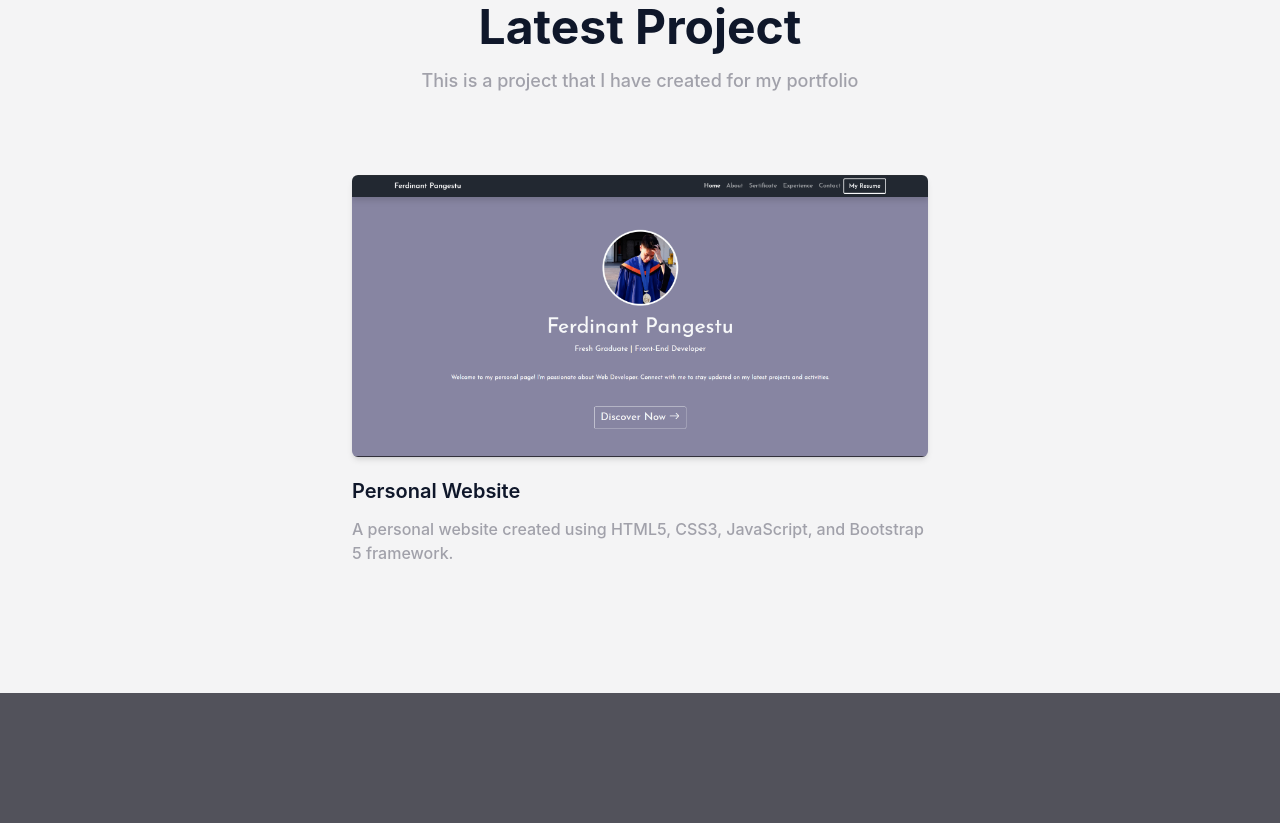
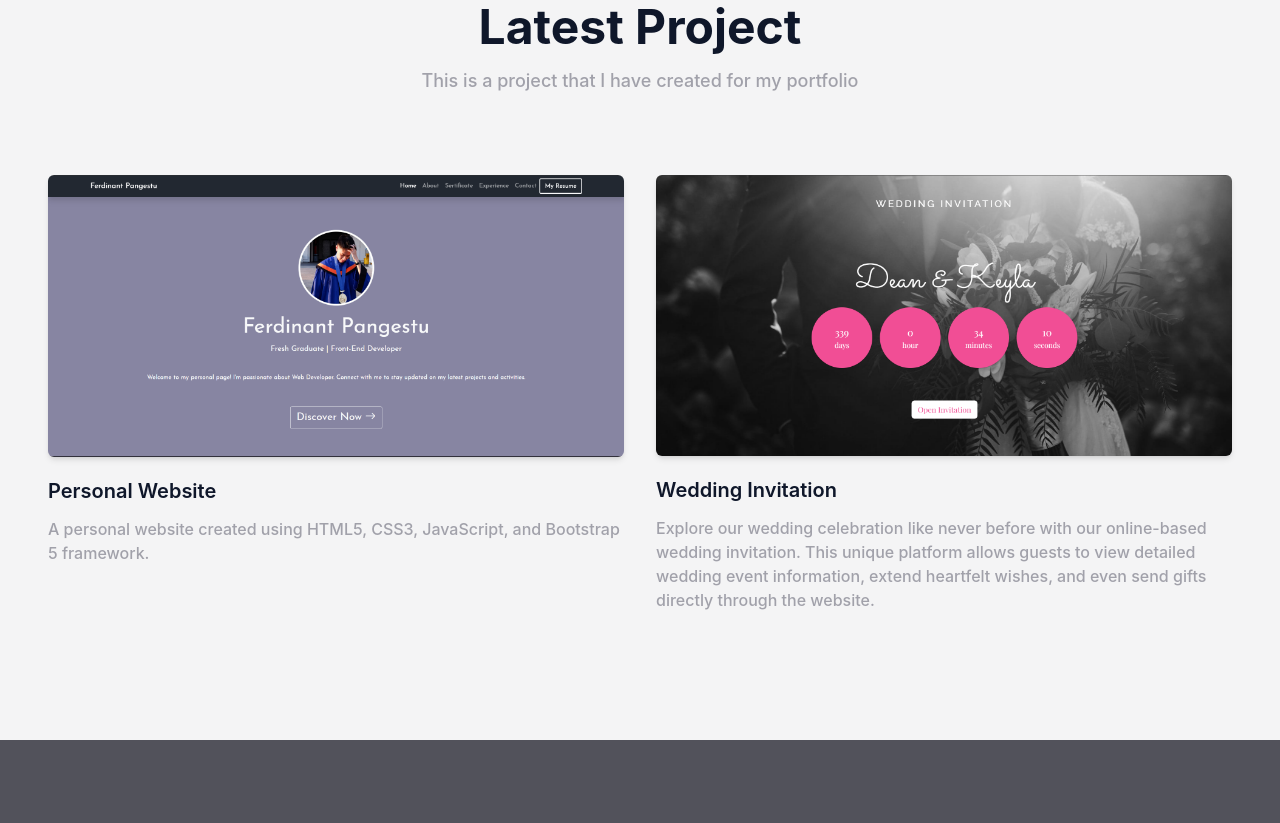
Before and after one commit to Hxnlchs/portfolio-tailwindcss, a website: page index.html in a window 1280 px wide. Shown: the part 1337-2160 px from the top of the page. Drawn offline with Linux system fonts and the light colour scheme.

Commit message:
add wedding inv project

```diff
--- a/index.html
+++ b/index.html
@@ -145,13 +145,13 @@
             <p class="font-medium text-base text-secondary">A personal website created using HTML5, CSS3, JavaScript, and Bootstrap 5 framework.</p>
           </div>
           <!-- Card End -->
-          <!-- <div class="mb-12 p-4 md:w-1/2">
+          <div class="mb-12 p-4 md:w-1/2">
             <div class="rounded-md shadow-md overflow-hidden">
-              <img src="../img/image (1).png" alt="project1" width="w-full">
+              <img src="img/wedding-inv.png" alt="project1" width="wedding_invitation">
             </div>
-            <h3 class="font-semibold text-xl text-dark mt-5 mb-3">Website Bootstrap 5</h3>
-            <p class="font-medium text-base text-secondary">Lorem ipsum dolor sit amet consectetur adipisicing elit. Voluptatibus nostrum reiciendis velit. Temporibus, magni maiores?</p>
-          </div> -->
+            <h3 class="font-semibold text-xl text-dark mt-5 mb-3"><a href="https://hxnlchs.github.io/wedding-invitation" target="_blank">Wedding Invitation</a></h3>
+            <p class="font-medium text-base text-secondary">Explore our wedding celebration like never before with our online-based wedding invitation. This unique platform allows guests to view detailed wedding event information, extend heartfelt wishes, and even send gifts directly through the website.</p>
+          </div>
         </div>
       </div>
     </section>
@@ -190,7 +190,7 @@
           hover:opacity-100 lg:mx-600 xl:mx-8">
         <img src="" alt=""></a>
         </div>
-      </div> -->
+      </div>
     </section>
     <!-- Client Section End -->
 
@@ -201,7 +201,7 @@
           <div class="max-w-full mx-auto text-center mb-16">
             <h4 class="font-semibold text-lg text-primary mb-2 mt-10">Blog</h4>
             <h2 class="font-bold text-dark text-3xl mb-4 sm:text-4xl lg:text-5xl">Latest Posts</h2>
-            <p class="font-medium text-md text-secondary md:text-lg">Lorem ipsum dolor sit, amet consectetur adipisicing elit. Nostrum, non. Veritatis tempore id voluptas, porro quidem ipsam cupiditate repellat aliquam.</p>
+            <p class="font-medium text-md text-secondary md:text-lg">It's a collection of my writings.</p>
           </div>
         </div>
         <div class="flex flex-wrap">
```
Also changed, not shown: img/wedding-inv.png (added).
